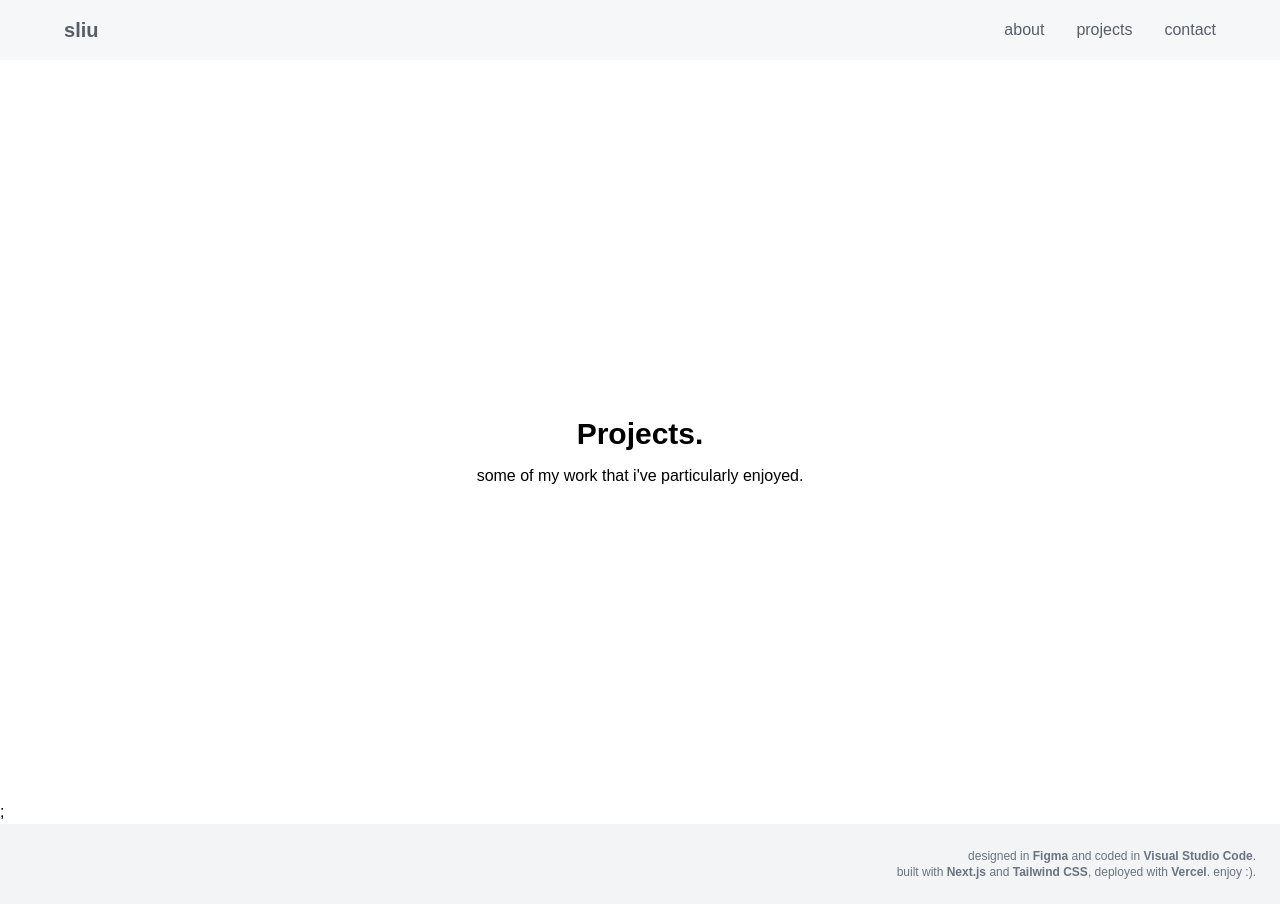
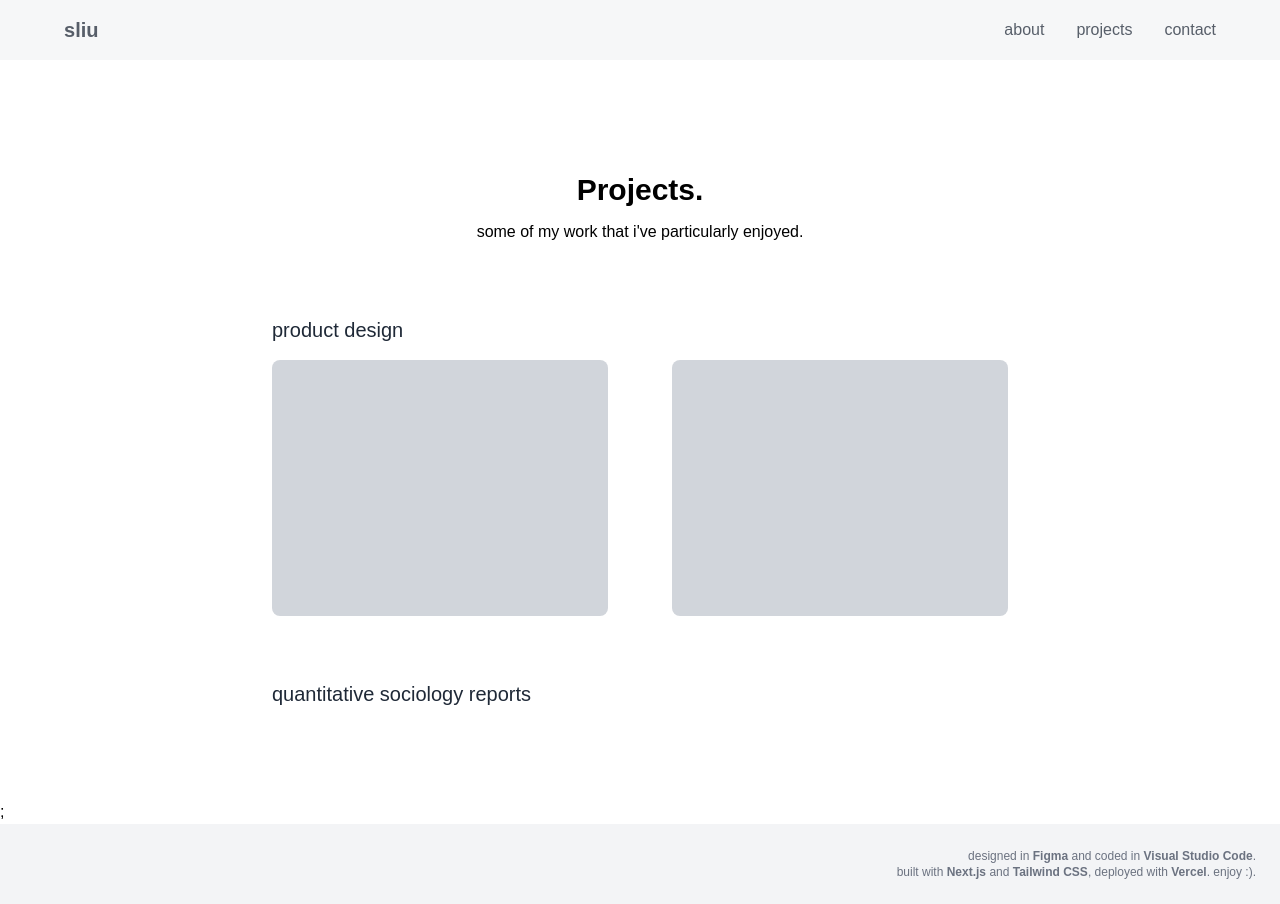
Before and after one commit to shxrryliu/personal-website, a Next.js app: page /projects in a window 1280 px wide. Built offline with nearby package versions, Linux system fonts and the light colour scheme.

Commit message:
started project layout

```diff
--- a/pages/projects.js
+++ b/pages/projects.js
@@ -3,10 +3,20 @@ import '../tailwind.config'
 export default function Home() {
     return (
         <div className="flex flex-col items-center justify-center min-h-screen p-6">
-            <h2 className="text-3xl font-semibold text-center mt-36">Projects.</h2>
+            {/* intro */}
+            <h2 className="text-3xl font-semibold text-center mt-32">Projects.</h2>
             <p className='text-med font-medium text-center pt-3 pb-10'>some of my work that i've particularly enjoyed.</p>
 
-            <div className='flex sm:flex-row flex-col items-center max-w-3xl'>
+            {/* product design */}
+            <div className='max-w-3xl w-full p-4 md:mx-auto mx-3 my-4'>
+                <h3 className='text-xl pb-4 text-gray-800'>product design</h3>
+                <div className='grid grid-cols-1 sm:grid-cols-2 sm:gap-16 gap-4'>
+                    <div className='w-full h-64 bg-gray-300 rounded-lg'></div>
+                    <div className='w-full h-64 bg-gray-300 rounded-lg'></div>
+                </div>
+            </div>
+            <div className='max-w-3xl w-full p-4 md:mx-auto mx-3 my-4'>
+                <h3 className='text-xl pb-4 text-gray-800'>quantitative sociology reports</h3>
             </div>
         </div>
     )
```
